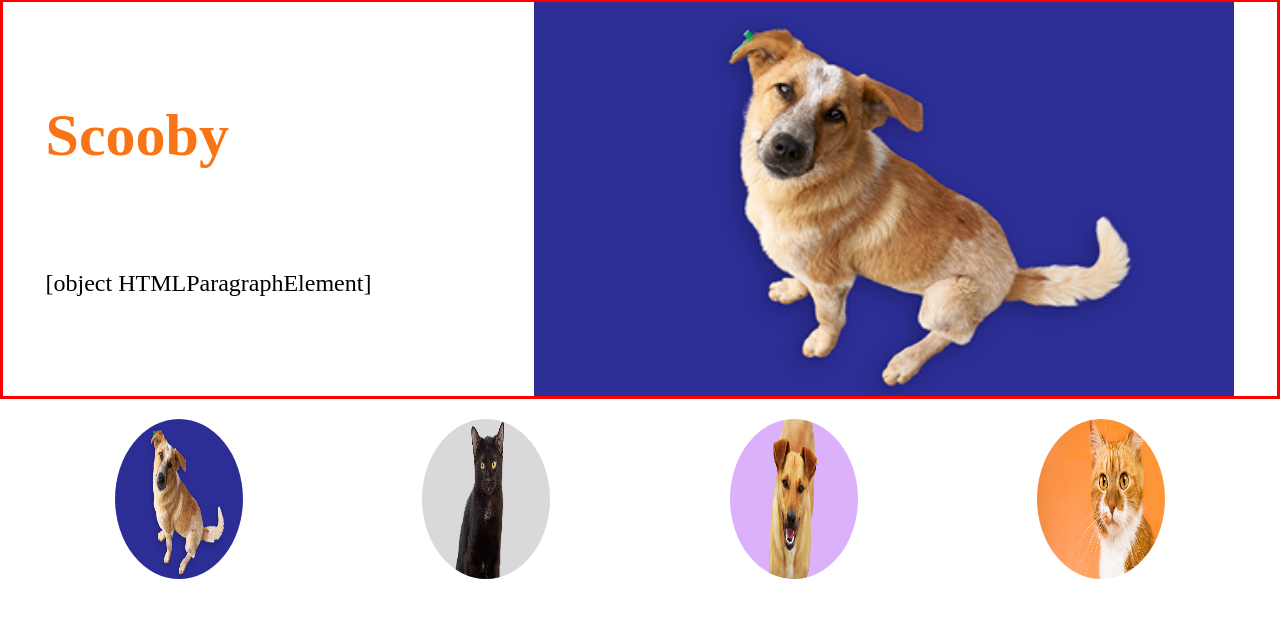
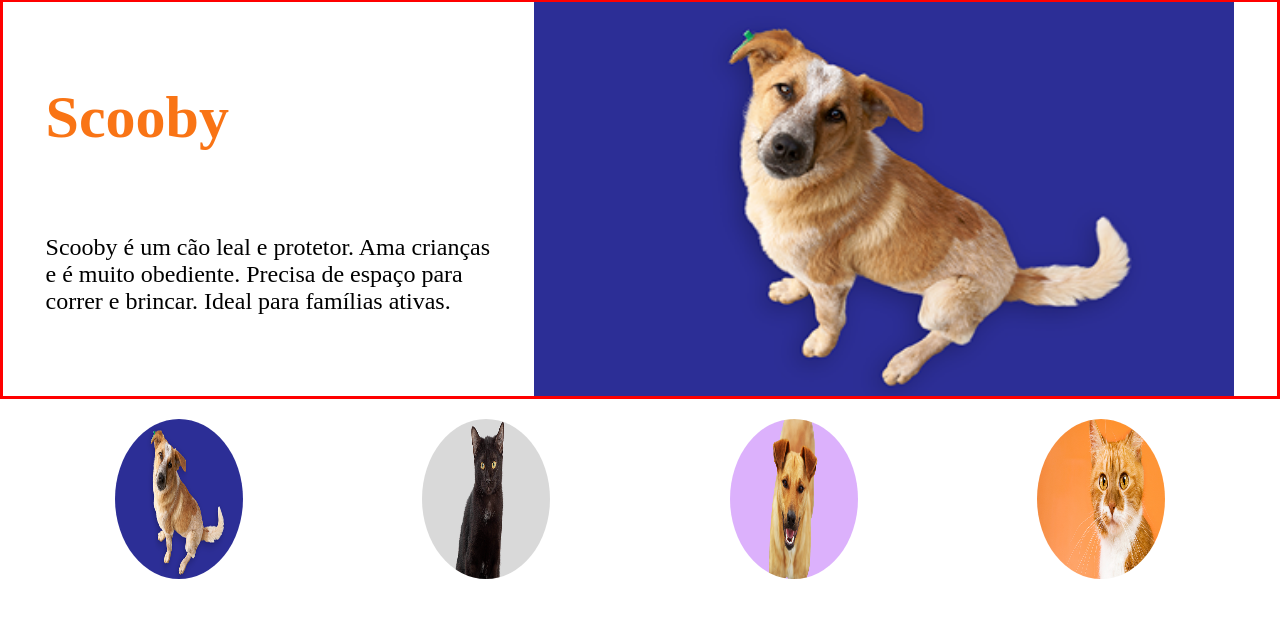
Before and after one commit to DouglasMNascimentoDev/PetAdopt-N1, a plain HTML site: page index.html in a window 1280 px wide. Both pictures are taken after a click on the picture 179 px from the left and 620 px from the top of the page. Shown: the part 121-738 px from the top of the page. Drawn offline with Linux system fonts and the light colour scheme.

Commit message:
Alterações na interatividade

```diff
--- a/script.js
+++ b/script.js
@@ -1,15 +1,29 @@
+// Passo 1: Pegar todos os pets da página
 const pets = document.querySelectorAll(".pet")
-
-const nome = document.getElementById("nomeDoPet")
+// Passo 2: Pegamos os elementos do card principal
+// Estes são os campos (lugares) onde vamos colocar as informações do pet clicado
+const nome = document.getElementById("nomeDoPet") // Atualmente está Scooby
 const descricao = document.getElementById("descricao")
 const fotoGrande = document.getElementById("fotoGrande")
+// for(inicialização; condição; incremento){
+//     codigo a ser executado
+// }
+// Ele faz: Comece no pet 0; depois vá para o pet 1, depois vai pro pet 2, depois vá pro pet 3 e por último o pet 4, onde finaliza a quantidade dos elementos que tem na variável
+// 0 é menor do que 4 = VERDADEIRO (Continue o loop)
+// 1 é menor do que 4 = VERDADEIRO (Continue o loop)
+// 2 é menor do que 4 = VERDADEIRO (Continue o loop)
+// 3 é menor do que 4 = VERDADEIRO (Continue o loop)
+// 4 é menor do que 4 = FALSO (PARE O LOOP IMEDIATAMENTE)
+// pets.length : quantidade de pets
+for(let i = 0; i < pets.length; i++){
 
-for(let i = 0; i < pets.length; i++){
+    // Pegamos o pet atual
     const pet = pets[i]
+    // Capturamos a imagem do pet atual
     const miniatura = pet.querySelector("img")
     miniatura.addEventListener("click", () => {
         nome.textContent = pet.querySelector("h2").textContent
-        descricao.textContent = pet.querySelector(".descricao")
+        descricao.textContent = pet.querySelector(".descricao").textContent
         fotoGrande.src = miniatura.src
     })
 }
--- a/style.scss
+++ b/style.scss
@@ -58,7 +58,7 @@ header {
 
     }
 
-    .galeria {
+.galeria {
         display: flex;
         justify-content: space-evenly;
     }
```
Also changed, not shown: 1 other file.
